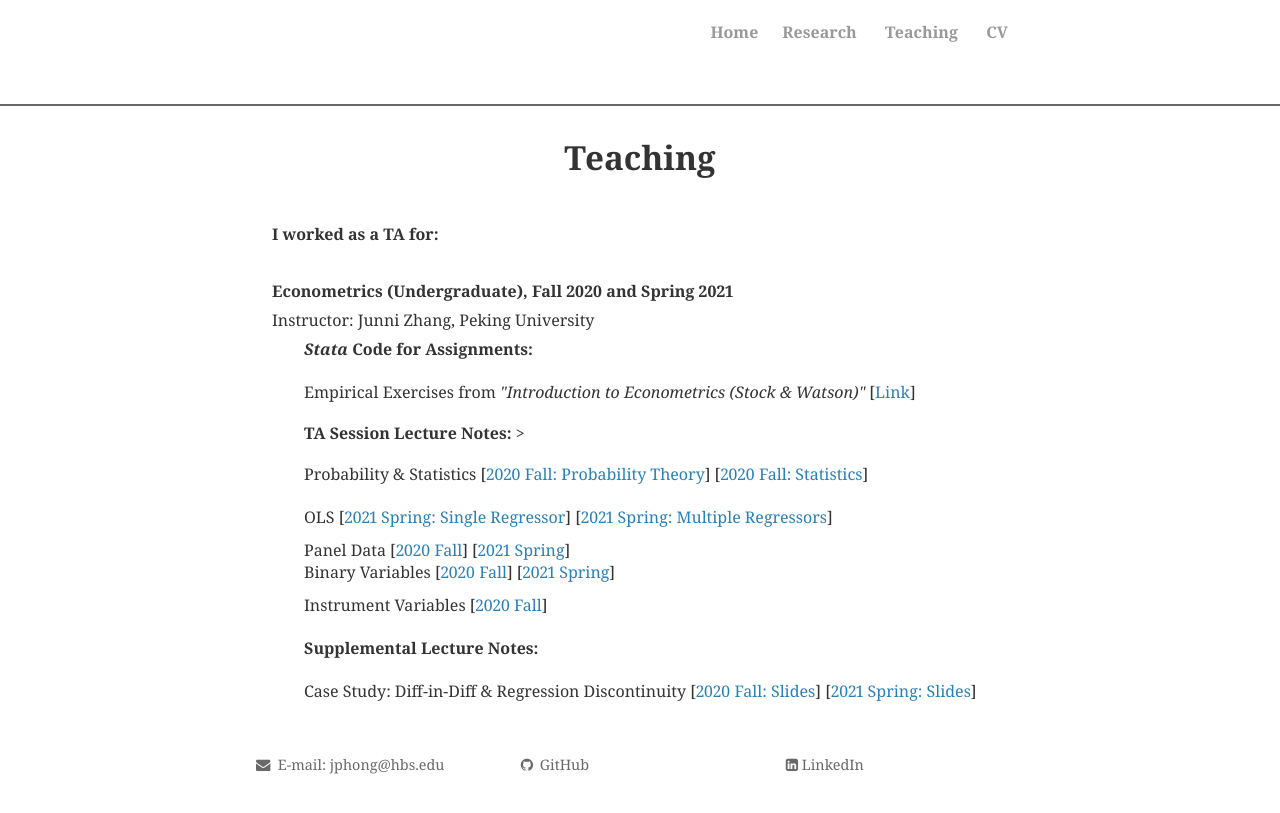
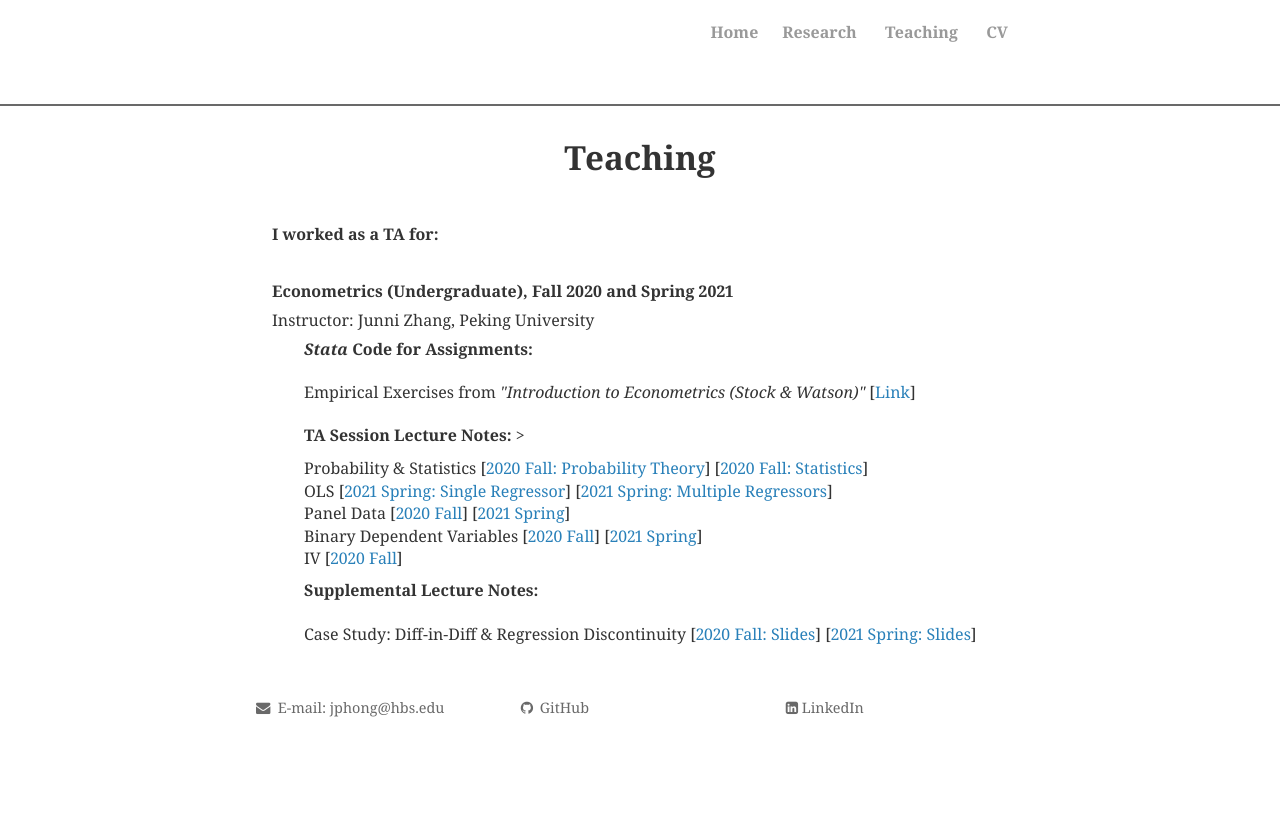
Before and after one commit to JingpengHong/JingpengHong.github.io, a Jekyll site: the page built from teaching.html, in a window 1280 px wide. Shown: the top 813 px of the page. Built offline with Jekyll 4.4.1, drawn with Linux system fonts in a browser that asks for light colours; nearby versions of some CDN libraries; comment, search, counter and statistics services are not loaded; a style sheet for code colours, icons or effects is not loaded.

Commit message:
Update teaching.html

```diff
--- a/teaching.html
+++ b/teaching.html
@@ -12,10 +12,11 @@
 <br>
 <p style="text-align:justify;text-indent:2em;"><b><i>Stata</i> Code for Assignments: </b>
 <p style="text-align:justify;text-indent:2em;">Empirical Exercises from <i>"Introduction to Econometrics (Stock & Watson)" </i> [<a href="https://github.com/JingpengHong/Econometrics_TA.git" >Link</a>]
-<p style="text-align:justify;text-indent:2em;line-height:1.5"><b>TA Session Lecture Notes: </b>><p style="text-indent:2em;">Probability & Statistics [<a href="https://www.dropbox.com/s/62at9lfbtq2j41k/Lab1.pdf?dl=0" >2020 Fall: Probability Theory</a>] [<a href="https://www.dropbox.com/s/na318rb2jbj1r1d/Lab_II.pdf?dl=0" >2020 Fall: Statistics</a>]
-<p style="text-indent:2em;">OLS [<a href="https://www.dropbox.com/s/wetk8nyfxutmyda/notes_Ch4-5_Jingpeng.pdf?dl=0" >2021 Spring: Single Regressor</a>] [<a href="https://www.dropbox.com/s/nu4obkbv6hf38bu/notes_Ch6-7_Jingpeng.pdf?dl=0" >2021 Spring: Multiple Regressors</a>]
+<p style="text-align:justify;text-indent:2em;"><b>TA Session Lecture Notes: </b>>
+<p style="text-align:justify;text-indent:2em;;line-height: 50%">Probability & Statistics [<a href="https://www.dropbox.com/s/62at9lfbtq2j41k/Lab1.pdf?dl=0" >2020 Fall: Probability Theory</a>] [<a href="https://www.dropbox.com/s/na318rb2jbj1r1d/Lab_II.pdf?dl=0" >2020 Fall: Statistics</a>]
+<p style="text-indent:2em;;line-height: 50%">OLS [<a href="https://www.dropbox.com/s/wetk8nyfxutmyda/notes_Ch4-5_Jingpeng.pdf?dl=0" >2021 Spring: Single Regressor</a>] [<a href="https://www.dropbox.com/s/nu4obkbv6hf38bu/notes_Ch6-7_Jingpeng.pdf?dl=0" >2021 Spring: Multiple Regressors</a>]
 <p style="text-align:justify;text-indent:2em;line-height: 50%">Panel Data [<a href="https://www.dropbox.com/s/jz18c6erfsnwxk8/ch10_PanelData_2020F.pdf?dl=0" >2020 Fall</a>] [<a href="https://www.dropbox.com/s/sl6g4omlj7yep9c/ch10_PanelData_2021S.pdf?dl=0" >2021 Spring</a>]
-<p style="text-align:justify;text-indent:2em;line-height: 50%">Binary Variables [<a href="https://www.dropbox.com/s/lvm8v72fq9as5bw/ch11_ProbitLogit_2020F.pdf?dl=0" >2020 Fall</a>] [<a href="https://www.dropbox.com/s/nom4nruf9u2fvu2/ch11_ProbitLogit_2021S.pdf?dl=0" >2021 Spring</a>]
-<p style="text-align:justify;text-indent:2em;"> Instrument Variables [<a href="https://www.dropbox.com/s/e6pn9alqbfb5wwe/ch12_IV_2020F.pdf?dl=0" >2020 Fall</a>]
+<p style="text-align:justify;text-indent:2em;line-height: 50%">Binary Dependent Variables [<a href="https://www.dropbox.com/s/lvm8v72fq9as5bw/ch11_ProbitLogit_2020F.pdf?dl=0" >2020 Fall</a>] [<a href="https://www.dropbox.com/s/nom4nruf9u2fvu2/ch11_ProbitLogit_2021S.pdf?dl=0" >2021 Spring</a>]
+<p style="text-align:justify;text-indent:2em;line-height: 50%"> IV [<a href="https://www.dropbox.com/s/e6pn9alqbfb5wwe/ch12_IV_2020F.pdf?dl=0" >2020 Fall</a>]
 <p style="text-align:justify;text-indent:2em;"> <b>Supplemental Lecture Notes: </b>
 <p style="text-align:justify;text-indent:2em;"> Case Study: Diff-in-Diff & Regression Discontinuity [<a href="https://www.dropbox.com/s/pwx7c901m4fdjsh/SW3e_ch13_slides%20GE%20additional%20RD_DID_Jingpeng%20modified.pdf?dl=0" >2020 Fall: Slides</a>] [<a href="https://www.dropbox.com/s/gkx8poynu8a6tmn/SW3e_ch13_slides%2BGE%2Badditional%2BRD_DID_Jingpeng.pdf?dl=0" >2021 Spring: Slides</a>]
```
